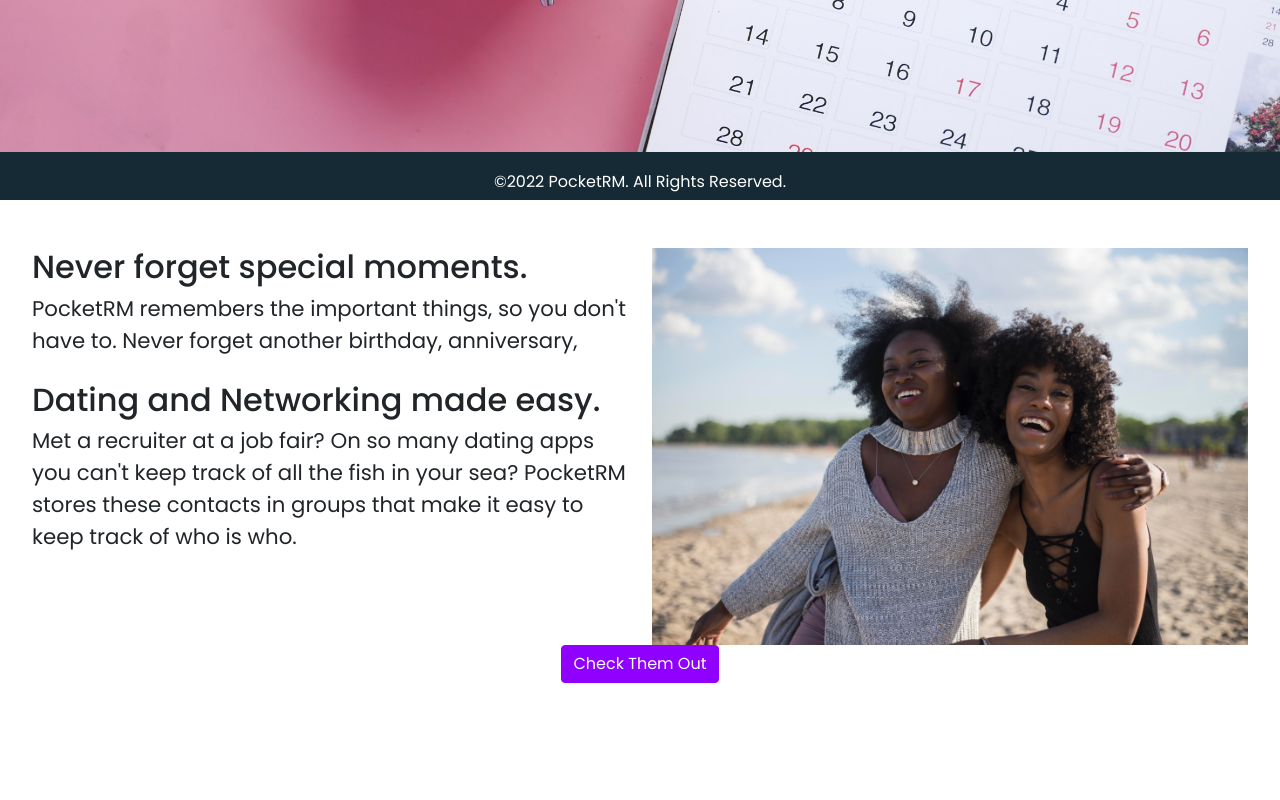
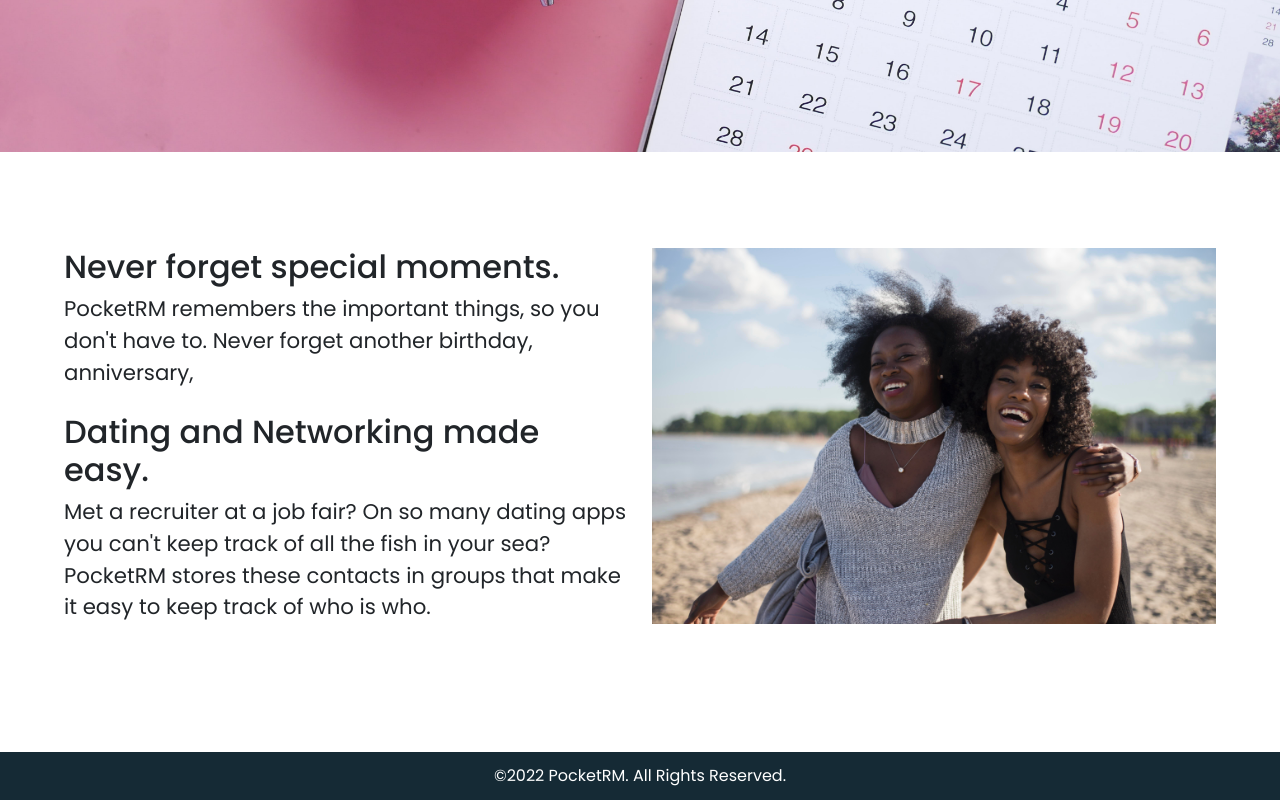
Before and after one commit to lindsayreiner/pocketRM, a React (Create React App) app in the folder client/: page / in a window 1280 px wide. Shown: the part 734-1534 px from the top of the page. Before the commit the page ends 1513 px from the top, so only its background shows below. Built offline with nearby package versions, Linux system fonts and the light colour scheme.

Commit message:
updating footer, landing page, favicon

```diff
--- a/client/src/components/LandingPage.js
+++ b/client/src/components/LandingPage.js
@@ -9,6 +9,7 @@ import beachWoman from "../images/women-on-beach.jpg";
 export default function LandingPage() {
   return (
     <>
+      <section>
         <Container className="hero container">
           <h2
             className="slogan"
@@ -21,7 +22,7 @@ export default function LandingPage() {
           >
             Keep track of what matters.
           </h2>
-        <a href="./Login">
+          <a href="/register">
             <Button primary className="getStartedBtn btn-lg" color="violet">
               Get Started <FontAwesomeIcon icon="arrow-right" />
             </Button>
@@ -39,7 +40,9 @@ export default function LandingPage() {
           <Row>
             <Col width={8}>
               <div className="landing-text">
-              <h3 style={{ fontSize: "2em" }}>Never forget special moments.</h3>
+                <h3 style={{ fontSize: "2em" }}>
+                  Never forget special moments.
+                </h3>
                 <p style={{ fontSize: "1.33em" }}>
                   PocketRM remembers the important things, so you don't have to.
                   Never forget another birthday, anniversary,
@@ -50,10 +53,10 @@ export default function LandingPage() {
                   Dating and Networking made easy.
                 </h3>
                 <p style={{ fontSize: "1.33em" }}>
-                Met a recruiter at a job fair? On so many dating apps you can't
-                keep track of all the fish in your sea? PocketRM stores these
-                contacts in groups that make it easy to keep track of who is
-                who.
+                  Met a recruiter at a job fair? On so many dating apps you
+                  can't keep track of all the fish in your sea? PocketRM stores
+                  these contacts in groups that make it easy to keep track of
+                  who is who.
                 </p>
               </div>
             </Col>
@@ -61,14 +64,15 @@ export default function LandingPage() {
               <Image size="large" src={beachWoman} alt="friends-on-beach" />
             </Col>
           </Row>
-        <Row>
+          {/* <Row>
             <Col style={{ textAlign: "center" }}>
               <Button size="huge" color="violet">
                 Check Them Out
               </Button>
             </Col>
-        </Row>
+          </Row> */}
         </div>
+      </section>
     </>
   );
 }
--- a/client/src/styles/Footer.css
+++ b/client/src/styles/Footer.css
@@ -0,0 +1,15 @@
+/*  Footer Style Sheet */
+
+footer {
+  position: relative;
+  top: 75%;
+  background-color: var(--navbarBg);
+  width: 100%;
+  min-height: 3rem;
+  display: flex;
+  justify-content: center;
+  align-items: unset;
+  color: white;
+  text-align: center;
+  height: 3em;
+}
--- a/client/src/styles/LandingPage.css
+++ b/client/src/styles/LandingPage.css
@@ -0,0 +1,6 @@
+/* Landing Page Style Sheet */
+
+.landing-body {
+  margin-left: 4em;
+  margin-right: 4em;
+}
```
Also changed, not shown: 1 other file (tests, documents, lock files or other folders). Lines whose indentation alone changed are shown as unchanged.
